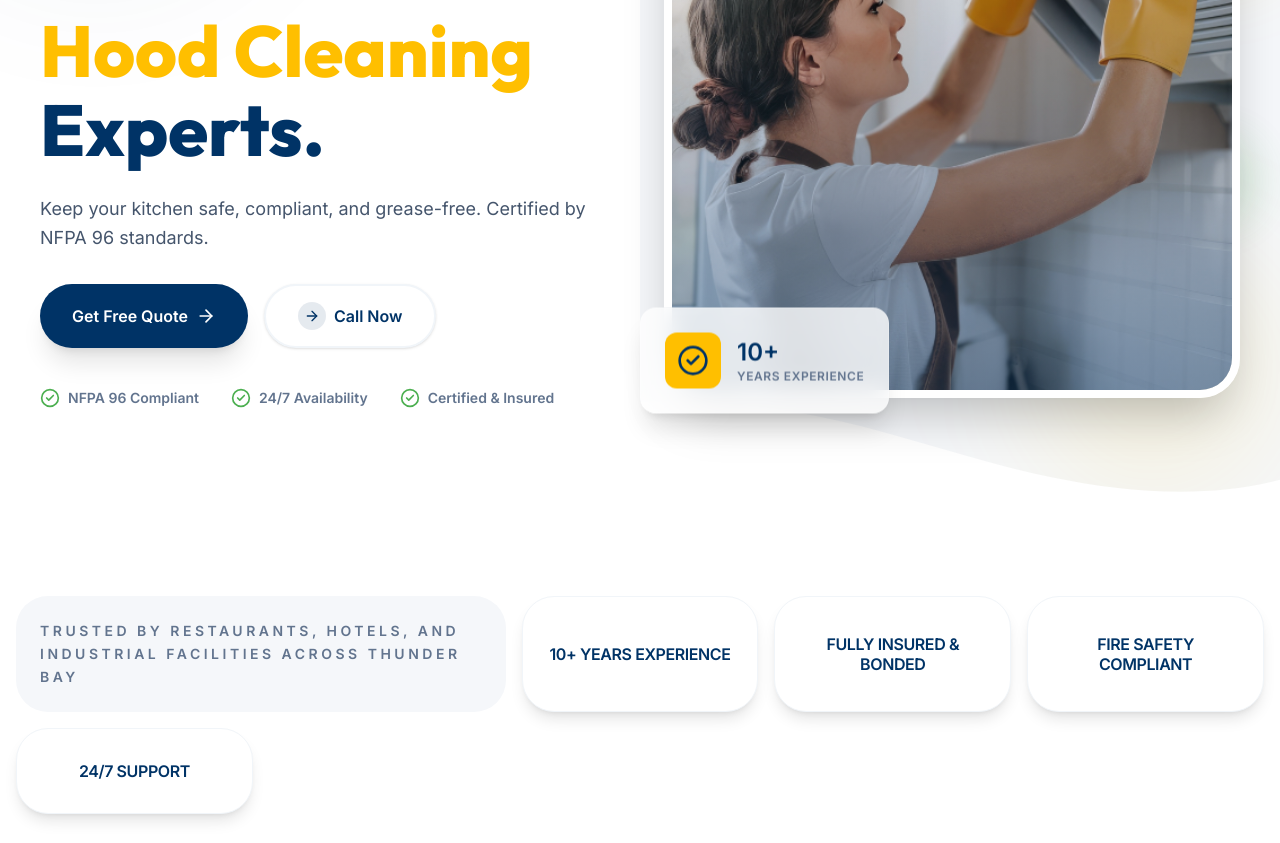
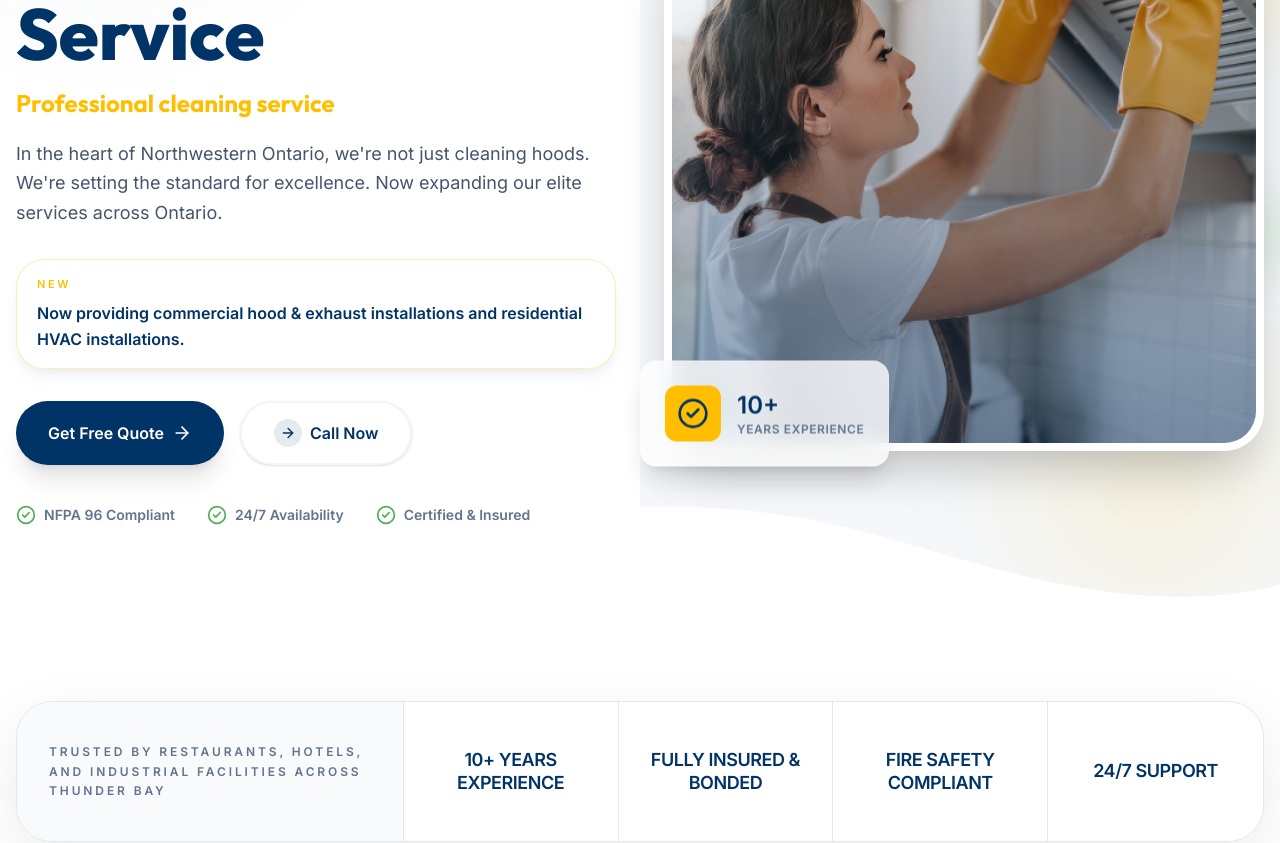
Before and after one commit to gautamtechmero/vp_thme2, a React (Vite) app: page / in a window 1280 px wide. Shown: the part 300-1143 px from the top of the page. Built offline with nearby package versions, Linux system fonts and the light colour scheme.

Commit message:
feat: add HomeVideo component and integrate video content into Home page, update site content metadata and hero section

```diff
--- a/src/components/About.tsx
+++ b/src/components/About.tsx
@@ -5,22 +5,27 @@ export default function About() {
   return (
     <section id="about" className="py-24 bg-white relative overflow-hidden">
       <div className="max-w-7xl mx-auto px-4">
-        <div className="grid md:grid-cols-5 gap-4 mb-16">
-          <div className="md:col-span-2 bg-industrial-gray rounded-[32px] p-6 flex items-center justify-center text-center md:text-left">
-            <p className="text-sm font-bold uppercase tracking-[0.25em] leading-relaxed text-slate-500">
+        <div className="rounded-[36px] overflow-hidden border border-slate-200 shadow-[0_20px_60px_rgba(15,23,42,0.08)] bg-white mb-16">
+          <div className="grid grid-cols-1 md:grid-cols-[1.8fr_repeat(4,minmax(0,1fr))]">
+            <div className="px-6 py-8 md:px-8 md:py-10 border-b md:border-b-0 md:border-r border-slate-200 bg-industrial-gray/60 flex items-center justify-center md:justify-start text-center md:text-left min-h-[132px]">
+              <p className="text-[11px] md:text-xs font-black uppercase tracking-[0.24em] leading-relaxed text-slate-500 max-w-xs md:max-w-none">
                 {homeContent.credibilityBar.intro}
               </p>
             </div>
-          {homeContent.credibilityBar.items.map((item) => (
+
+            {homeContent.credibilityBar.items.map((item, index) => (
               <div
                 key={item}
-              className="bg-white rounded-[32px] border border-slate-100 shadow-lg px-6 py-8 flex items-center justify-center text-center"
+                className={`px-6 py-8 md:px-6 md:py-10 flex items-center justify-center text-center min-h-[132px] border-b border-slate-200 md:border-b-0 ${
+                  index !== homeContent.credibilityBar.items.length - 1 ? 'md:border-r' : ''
+                }`}
               >
-              <span className="text-base font-extrabold tracking-tight uppercase text-primary leading-tight">
+                <span className="text-base md:text-lg font-extrabold tracking-tight uppercase text-primary leading-tight max-w-[12rem]">
                   {item}
                 </span>
               </div>
             ))}
+          </div>
         </div>
 
         <div className="grid lg:grid-cols-2 gap-16 items-center">
--- a/src/components/Hero.tsx
+++ b/src/components/Hero.tsx
@@ -27,14 +27,28 @@ export default function Hero() {
             <span className="w-2 h-2 bg-primary rounded-full animate-pulse" />
             {homeContent.hero.eyebrow}
           </div>
-          <h1 className="text-4xl sm:text-5xl md:text-6xl lg:text-7xl font-display font-extrabold text-primary leading-[1.1] mb-6">
-            {homeContent.hero.titleLines[0]} <br />
-            <span className="text-secondary">{homeContent.hero.accent}</span> <br />
-            {homeContent.hero.titleLines[1]}
+          <h1 className="text-4xl sm:text-5xl md:text-6xl lg:text-7xl font-display font-extrabold text-primary leading-[1.05] mb-4">
+            {homeContent.hero.title}
           </h1>
+          {homeContent.hero.subtitle ? (
+            <p className="text-xl md:text-2xl font-display font-bold text-secondary mb-5">
+              {homeContent.hero.subtitle}
+            </p>
+          ) : null}
           <p className="text-lg text-slate-600 mb-8 max-w-xl mx-auto lg:mx-0 leading-relaxed">
             {homeContent.hero.description}
           </p>
+
+          {homeContent.hero.announcementText ? (
+            <div className="mb-8 max-w-2xl mx-auto lg:mx-0 rounded-[28px] border border-secondary/30 bg-white/90 px-5 py-4 shadow-lg shadow-slate-200/60">
+              <p className="text-[11px] font-black uppercase tracking-[0.24em] text-secondary mb-2">
+                {homeContent.hero.announcementLabel}
+              </p>
+              <p className="text-base font-semibold leading-relaxed text-primary">
+                {homeContent.hero.announcementText}
+              </p>
+            </div>
+          ) : null}
 
           <div className="flex flex-wrap justify-center lg:justify-start gap-4 mb-10">
             <button
--- /dev/null
+++ b/src/components/HomeVideo.tsx
@@ -0,0 +1,41 @@
+import { motion } from 'motion/react';
+import { homeContent } from '../data/siteContent';
+import SectionHeading from './SectionHeading';
+
+export default function HomeVideo() {
+  return (
+    <section className="py-24 bg-industrial-gray/45 relative overflow-hidden">
+      <div className="absolute top-0 right-0 w-80 h-80 bg-primary/6 rounded-full -translate-y-1/2 translate-x-1/3 blur-3xl" />
+      <div className="absolute bottom-0 left-0 w-72 h-72 bg-secondary/12 rounded-full translate-y-1/2 -translate-x-1/3 blur-3xl" />
+
+      <div className="max-w-7xl mx-auto px-4 relative z-10">
+        <SectionHeading
+          eyebrow={homeContent.featuredVideo.eyebrow}
+          title={homeContent.featuredVideo.title}
+          description={homeContent.featuredVideo.description}
+          className="mb-14"
+        />
+
+        <motion.div
+          initial={{ opacity: 0, y: 20 }}
+          whileInView={{ opacity: 1, y: 0 }}
+          viewport={{ once: true }}
+          className="max-w-5xl mx-auto"
+        >
+          <div className="rounded-[40px] bg-white/90 backdrop-blur-xl border border-white/80 shadow-[0_30px_80px_rgba(0,51,102,0.14)] p-3 md:p-4">
+            <div className="relative rounded-[30px] overflow-hidden border border-primary/10 bg-slate-950">
+              <video
+                className="w-full h-[280px] sm:h-[380px] lg:h-[560px] object-cover"
+                autoPlay
+                playsInline
+                preload="metadata"
+              >
+                <source src={homeContent.featuredVideo.src} type="video/mp4" />
+              </video>
+            </div>
+          </div>
+        </motion.div>
+      </div>
+    </section>
+  );
+}
--- a/src/data/siteContent.tsx
+++ b/src/data/siteContent.tsx
@@ -243,15 +243,18 @@ export const serviceSummaries: ServiceSummary[] = [
 ];
 
 export const homeContent = {
-  metaTitle: "VP's Cleaning Service | Thunder Bay's Trusted Hood Cleaning Experts",
+  metaTitle: "VP's Cleaning Service | Professional Cleaning Service Across Ontario",
   metaDescription:
-    'Keep your kitchen safe, compliant, and grease-free. Certified by NFPA 96 standards. Trusted by restaurants and industrial facilities across Thunder Bay.',
+    "Professional cleaning service based in Northwestern Ontario. VP's Cleaning Service provides elite hood cleaning, exhaust cleaning, and now commercial hood and residential HVAC installations across Ontario.",
   hero: {
-    eyebrow: "Thunder Bay's Trusted Choice",
-    titleLines: ['Trusted', 'Experts.'],
-    accent: 'Hood Cleaning',
+    eyebrow: 'Professional cleaning service',
+    title: "VP's Cleaning Service",
+    subtitle: 'Professional cleaning service',
     description:
-      'Keep your kitchen safe, compliant, and grease-free. Certified by NFPA 96 standards.',
+      "In the heart of Northwestern Ontario, we're not just cleaning hoods. We're setting the standard for excellence. Now expanding our elite services across Ontario.",
+    announcementLabel: 'NEW',
+    announcementText:
+      'Now providing commercial hood & exhaust installations and residential HVAC installations.',
     primaryAction: 'Get Free Quote',
     secondaryAction: 'Call Now',
     highlights: ['NFPA 96 Compliant', '24/7 Availability', 'Certified & Insured'],
@@ -317,6 +320,15 @@ export const homeContent = {
       before: `/img/before after/bf${value}.png`,
       after: `/img/before after/af${value}.png`,
     })),
+  },
+  featuredVideo: {
+    eyebrow: 'Live Service Footage',
+    title: 'Watch Our Team In Action',
+    description:
+      'Real hood and duct cleaning footage from the field. Use the controls to play, pause, and review the cleaning process at your own pace.',
+    src: '/img/home%20video/Hood-and-Duct-Cleaning-Foaming-Degreaser-1.mp4',
+    poster: '/img/servicesimg/hood-cleaning.png',
+    note: 'Professional hood and duct cleaning in progress',
   },
   certifications: {
     eyebrow: 'Industry Certifications',
--- a/src/pages/Home.tsx
+++ b/src/pages/Home.tsx
@@ -3,6 +3,7 @@ import About from '../components/About';
 import Blog from '../components/Blog';
 import FeaturedService from '../components/FeaturedService';
 import Hero from '../components/Hero';
+import HomeVideo from '../components/HomeVideo';
 import PageShell from '../components/PageShell';
 import PricingCTA from '../components/PricingCTA';
 import Projects from '../components/Projects';
@@ -22,6 +23,7 @@ export default function HomePage() {
       <Services />
       <FeaturedService />
       <Projects />
+      <HomeVideo />
       <TrustSection />
       <PricingCTA />
       <Blog />
--- a/vite.config.ts
+++ b/vite.config.ts
@@ -3,12 +3,10 @@ import react from '@vitejs/plugin-react';
 import path from 'path';
 import {defineConfig, loadEnv} from 'vite';
 
-import { cloudflare } from "@cloudflare/vite-plugin";
-
 export default defineConfig(({mode}) => {
   const env = loadEnv(mode, '.', '');
   return {
-    plugins: [react(), tailwindcss(), cloudflare()],
+    plugins: [react(), tailwindcss()],
     define: {
       'process.env.GEMINI_API_KEY': JSON.stringify(env.GEMINI_API_KEY),
     },
```
Also changed, not shown: 1 other file (tests, documents, lock files or other folders). Lines whose indentation alone changed are shown as unchanged.
